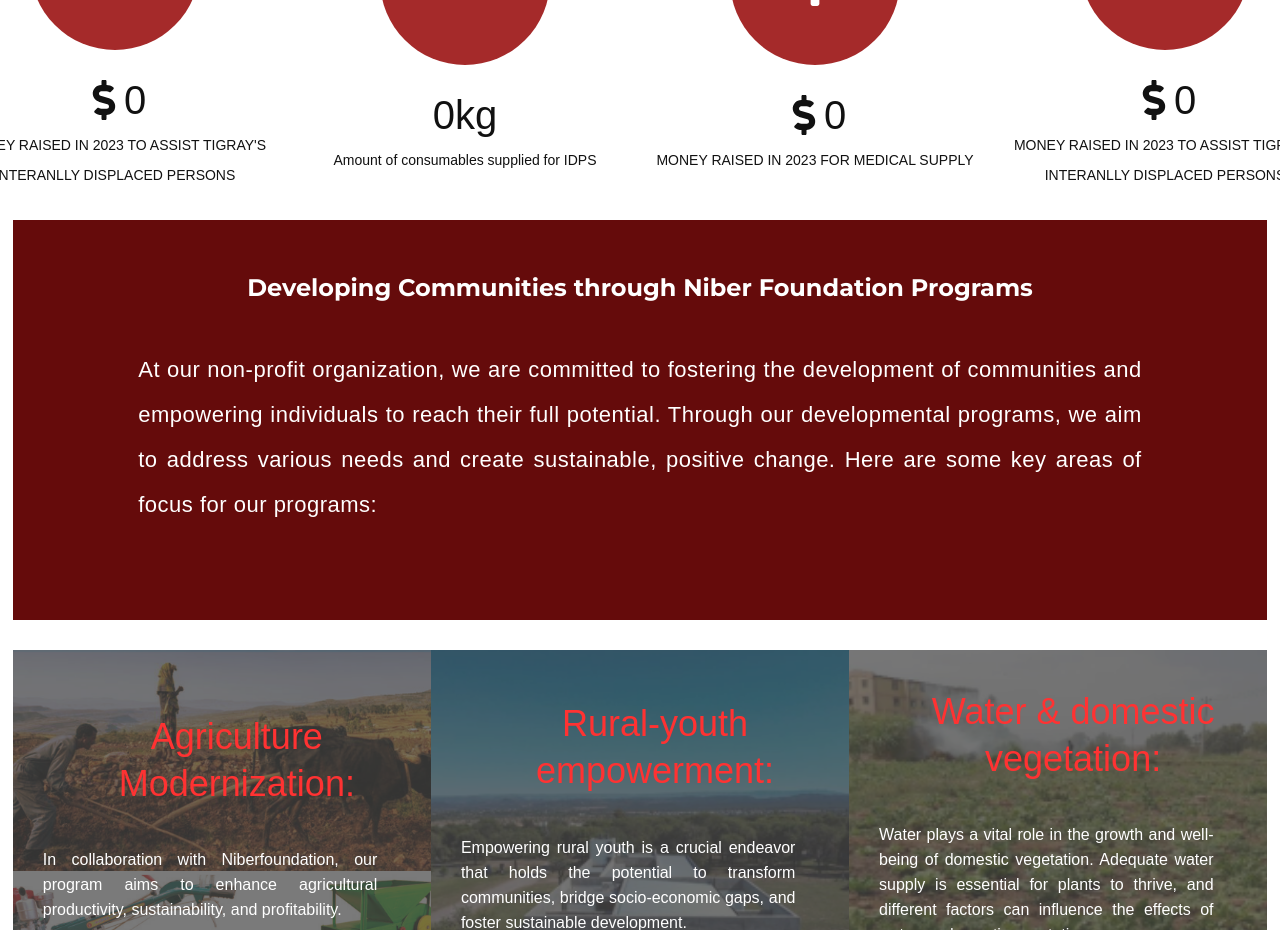
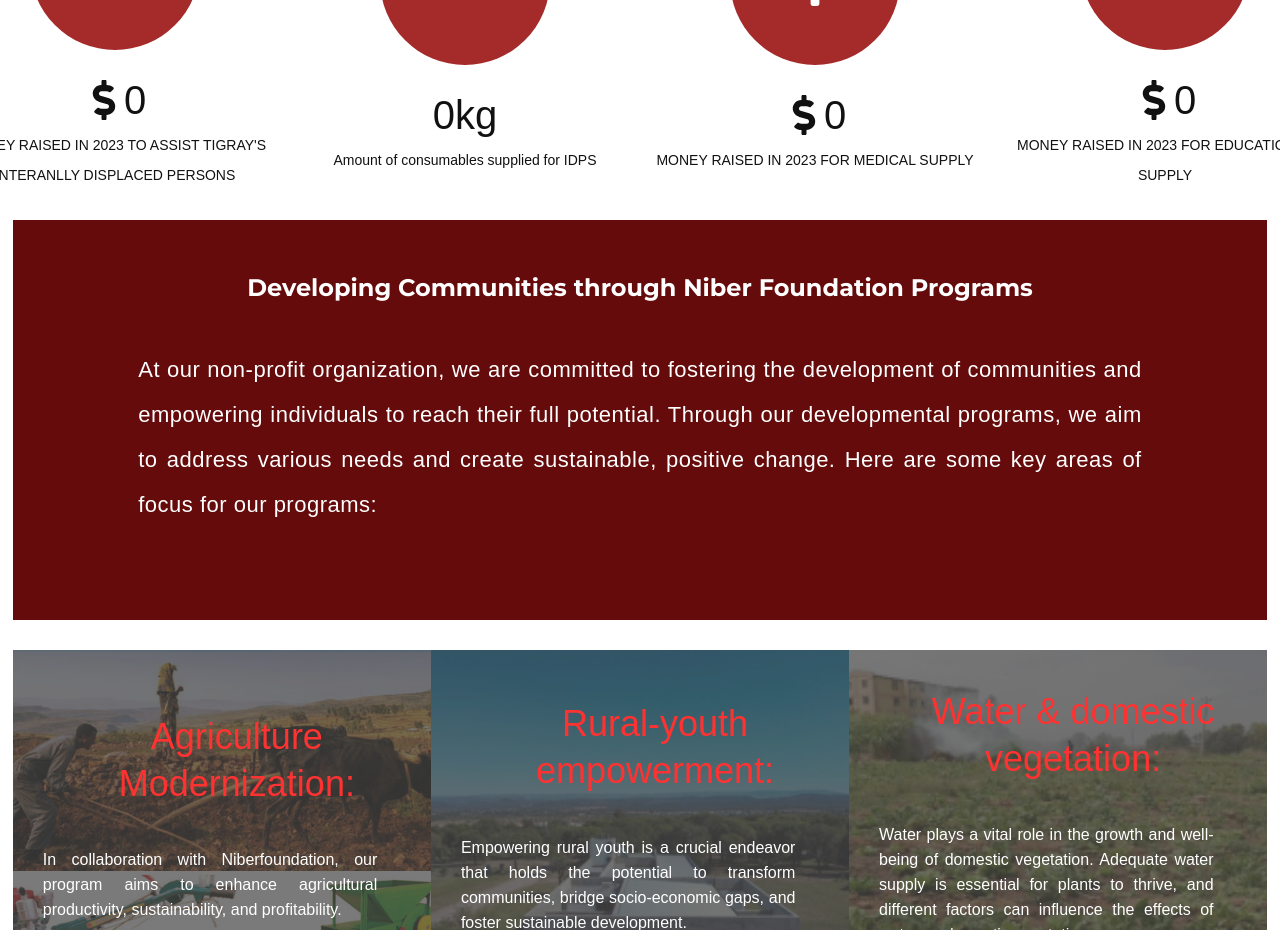
Before and after one commit to AredomLeake/niber-deploy, a Next.js app: page / in a window 1280 px wide. Shown: the part 1700-2630 px from the top of the page. Built offline with nearby package versions, Linux system fonts and the light colour scheme; no server answers.

Commit message:
modified

```diff
--- a/src/app/page.jsx
+++ b/src/app/page.jsx
@@ -121,10 +121,7 @@
             <span>0</span>
           </div>
           <div className={styles.descrip}>
-            <p>
-              MONEY RAISED IN 2023 TO ASSIST TIGRAY'S INTERANLLY DISPLACED
-              PERSONS
-            </p>
+            <p>MONEY RAISED IN 2023 FOR EDUCATIONAL SUPPLY</p>
           </div>
         </div>
       </div>
```
